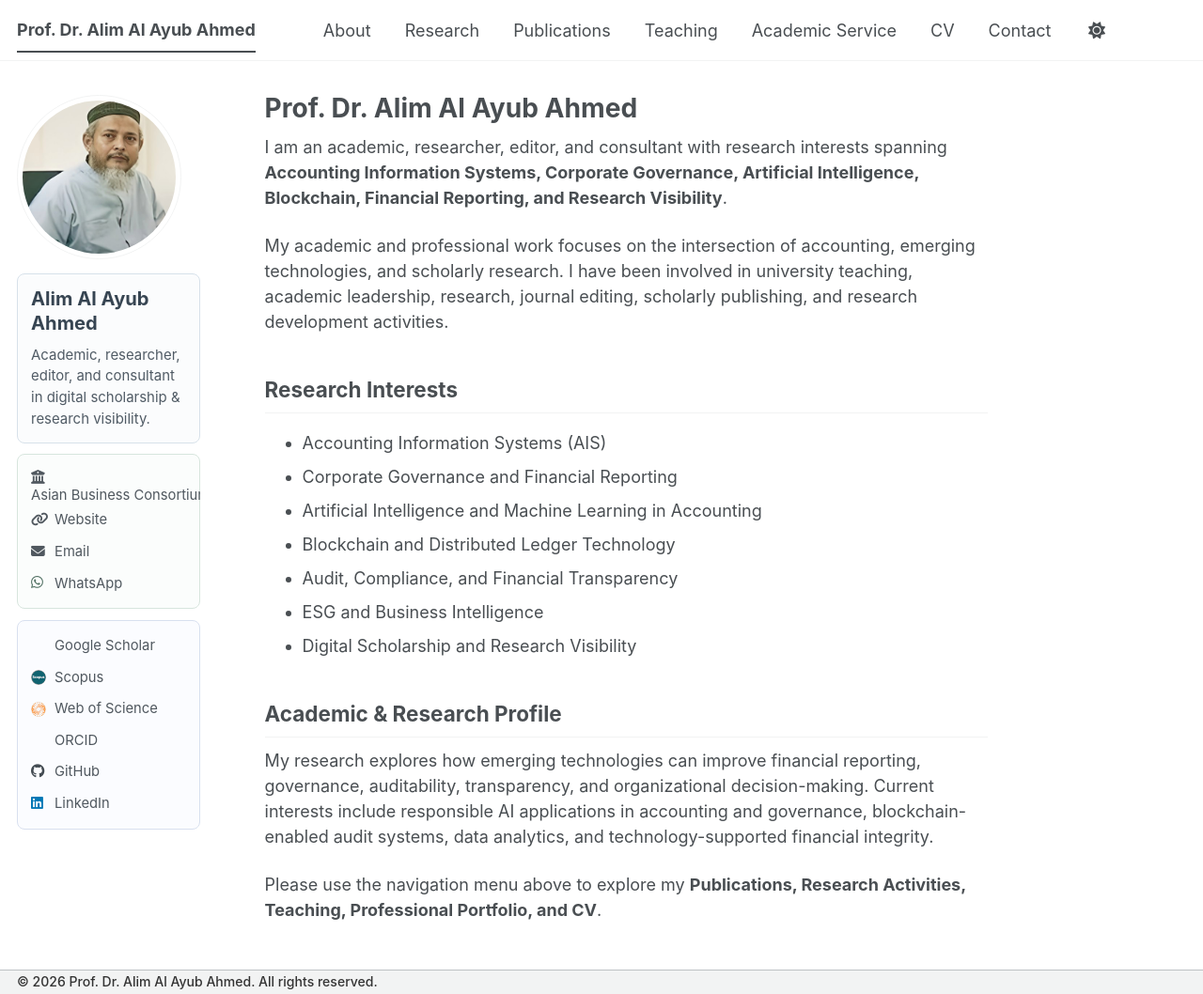
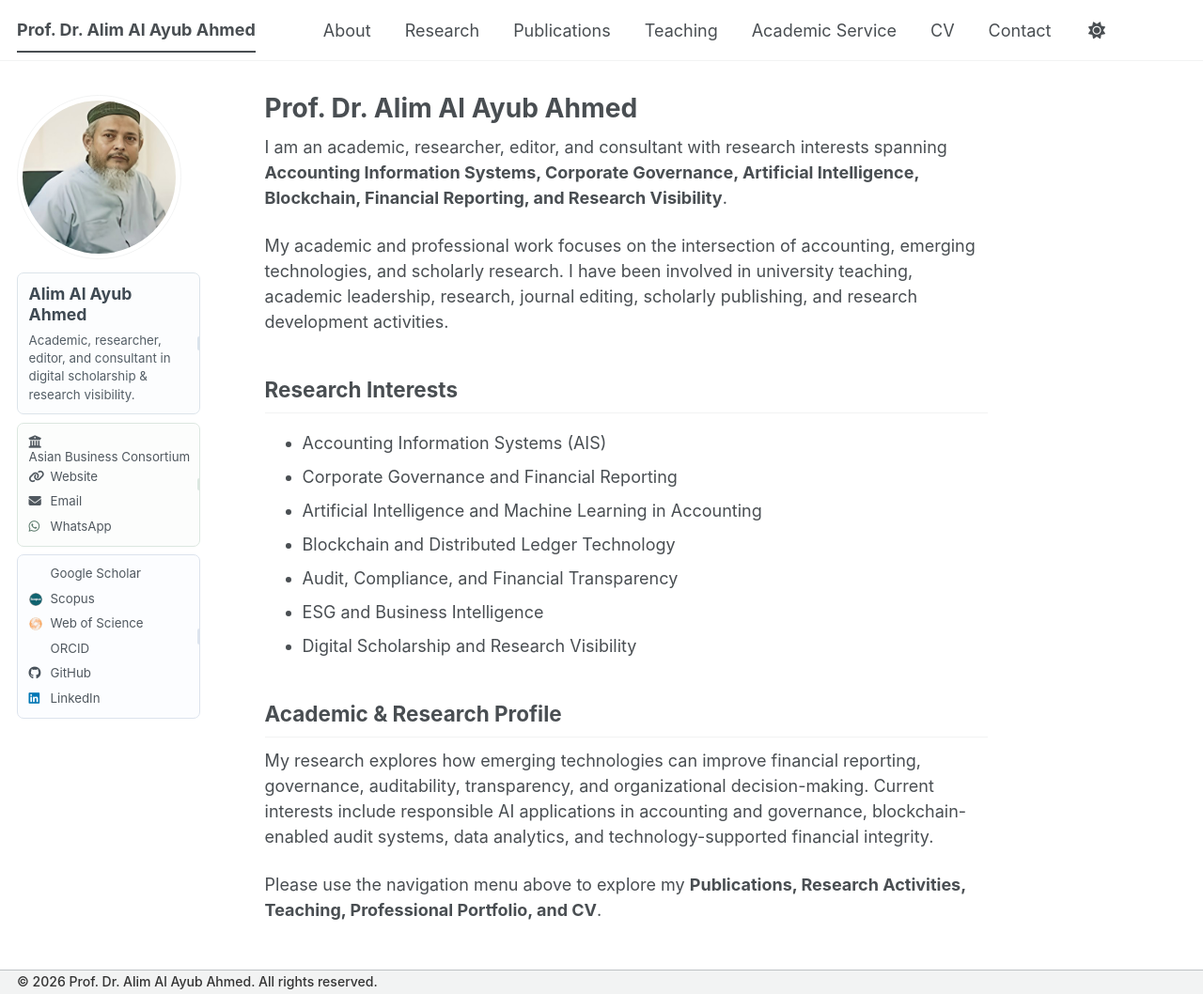
Before and after one commit to alimalayubahmed/alimalayubahmed.github.io, a Jekyll site: the page built from _pages/about.md, in a window 1280 px wide and 1058 px high. Shown: the whole window at 94% size. Built offline with Jekyll 4.4.1, drawn with Linux system fonts in a browser that asks for light colours; a style sheet for code colours, icons or effects is not loaded.

Commit message:
Update author-profile-custom.css

```diff
--- a/assets/css/author-profile-custom.css
+++ b/assets/css/author-profile-custom.css
@@ -14,7 +14,7 @@
    ========================================================= */
 
 .custom-author-profile .author__avatar {
-  margin-bottom:.85rem;
+  margin-bottom:.8rem;
 }
 
 
@@ -23,16 +23,27 @@
    ========================================================= */
 
 .sidebar-profile-card {
+  position:relative;
   width:100%;
-  margin:0 0 .65rem;
-  padding:.72rem .78rem;
-  border:1px solid #d9e2ea;
-  border-radius:8px;
-  transition:
-    transform .2s ease,
-    box-shadow .2s ease,
-    border-color .2s ease,
-    background .2s ease;
+  margin:0 0 .48rem;
+  padding:.58rem .64rem;
+  border:1px solid #dde4ea;
+  border-radius:7px;
+  overflow:hidden;
+  transition:transform .18s ease,box-shadow .18s ease,border-color .18s ease,background .18s ease;
+}
+
+/* Small vertical accent on right */
+.sidebar-profile-card::after {
+  content:"";
+  position:absolute;
+  top:45%;
+  right:0;
+  width:2px;
+  height:10%;
+  min-height:12px;
+  border-radius:2px 0 0 2px;
+  opacity:.45;
 }
 
 
@@ -41,15 +52,19 @@
    ========================================================= */
 
 .sidebar-profile-card--bio {
-  border-color:#d7e1ea;
-  background:#fbfcfd;
+  border-color:#dce4ea;
+  background:#fcfdfe;
+}
+
+.sidebar-profile-card--bio::after {
+  background:#adc4d5;
 }
 
 .sidebar-profile-card--bio:hover {
-  transform:translateY(-2px);
-  border-color:#9ebbd2;
-  background:#f6fafd;
-  box-shadow:0 5px 14px rgba(32,72,105,.08);
+  transform:translateY(-1px);
+  border-color:#c1d2df;
+  background:#f9fbfd;
+  box-shadow:0 3px 9px rgba(32,72,105,.06);
 }
 
 .custom-author-content {
@@ -58,18 +73,19 @@
 }
 
 .custom-author-content .author__name {
-  margin:0 0 .55rem;
+  margin:0 0 .38rem;
   padding:0;
-  font-size:1.12rem;
-  line-height:1.28;
-  color:#374552;
+  font-size:.98rem;
+  line-height:1.25;
+  font-weight:700;
+  color:#3f4a53;
 }
 
 .custom-author-content .author__bio {
   margin:0;
-  font-size:.83rem;
-  line-height:1.52;
-  color:#505b65;
+  font-size:.74rem;
+  line-height:1.45;
+  color:#545e66;
 }
 
 
@@ -94,15 +110,19 @@
    ========================================================= */
 
 .sidebar-profile-card--contact {
-  border-color:#d7e5dd;
-  background:#fbfdfc;
+  border-color:#dce7e0;
+  background:#fcfdfc;
+}
+
+.sidebar-profile-card--contact::after {
+  background:#b2cdbd;
 }
 
 .sidebar-profile-card--contact:hover {
-  transform:translateY(-2px);
-  border-color:#9fc4ad;
-  background:#f5faf7;
-  box-shadow:0 5px 14px rgba(55,105,76,.09);
+  transform:translateY(-1px);
+  border-color:#bfd6c8;
+  background:#f9fcfa;
+  box-shadow:0 3px 9px rgba(55,105,76,.06);
 }
 
 
@@ -111,21 +131,25 @@
    ========================================================= */
 
 .sidebar-profile-card--academic {
-  border-color:#d8e0ef;
-  background:#fbfcff;
+  border-color:#dce3ed;
+  background:#fcfdff;
+}
+
+.sidebar-profile-card--academic::after {
+  background:#b5c5dc;
 }
 
 .sidebar-profile-card--academic:hover {
-  transform:translateY(-2px);
-  border-color:#9fb5dc;
-  background:#f6f8fd;
-  box-shadow:0 5px 14px rgba(42,74,128,.09);
+  transform:translateY(-1px);
+  border-color:#c1cee0;
+  background:#fafbfe;
+  box-shadow:0 3px 9px rgba(42,74,128,.06);
 }
 
 
 /* =========================================================
    SIDEBAR LIST
-   Reduced vertical spacing
+   Compact vertical spacing
    ========================================================= */
 
 .sidebar-profile-list {
@@ -137,16 +161,15 @@
 .sidebar-profile-list li {
   display:flex;
   align-items:center;
-  min-height:27px;
   margin:0;
-  padding:.13rem 0;
-  font-size:.82rem;
-  line-height:1.25;
+  padding:.08rem 0;
+  font-size:.74rem;
+  line-height:1.18;
   color:#50585f;
 }
 
 .sidebar-profile-list li + li {
-  margin-top:.08rem;
+  margin-top:.12rem;
 }
 
 .sidebar-profile-list li > a {
@@ -154,15 +177,16 @@
   align-items:center;
   width:100%;
   min-width:0;
+  padding:.02rem 0;
   color:#50585f;
   text-decoration:none;
-  transition:color .16s ease, transform .16s ease;
+  transition:color .15s ease,transform .15s ease;
 }
 
 .sidebar-profile-list li > a:hover {
   color:#1f5f99;
   text-decoration:none;
-  transform:translateX(2px);
+  transform:translateX(1px);
 }
 
 
@@ -171,14 +195,14 @@
    ========================================================= */
 
 .sidebar-item-icon {
-  flex:0 0 25px;
+  flex:0 0 23px;
   display:inline-flex;
   align-items:center;
   justify-content:flex-start;
-  width:25px;
-  height:18px;
+  width:23px;
+  height:15px;
   margin:0;
-  font-size:.82rem;
+  font-size:.74rem;
   line-height:1;
 }
 
@@ -199,12 +223,12 @@
 
 .sidebar-item-icon--image img {
   display:block !important;
-  width:16px !important;
-  height:16px !important;
-  min-width:16px !important;
-  min-height:16px !important;
-  max-width:16px !important;
-  max-height:16px !important;
+  width:14px !important;
+  height:14px !important;
+  min-width:14px !important;
+  min-height:14px !important;
+  max-width:14px !important;
+  max-height:14px !important;
   margin:0 !important;
   padding:0 !important;
   border:0 !important;
@@ -228,11 +252,11 @@
    ========================================================= */
 
 .sidebar-profile-list .fa-whatsapp {
-  color:#4f6f61;
+  color:#557566;
 }
 
 .sidebar-profile-list .ai-google-scholar {
-  color:#4c5963;
+  color:#53606a;
 }
 
 .sidebar-profile-list .ai-orcid {
@@ -240,7 +264,7 @@
 }
 
 .sidebar-profile-list .fa-github {
-  color:#444c53;
+  color:#48515a;
 }
 
 .sidebar-profile-list .fa-linkedin {
@@ -249,13 +273,13 @@
 
 
 /* =========================================================
-   MOBILE / FOLLOW BUTTON
+   RESPONSIVE
    ========================================================= */
 
 @media (max-width:1024px) {
 
   .sidebar-profile-card {
-    margin-bottom:.6rem;
+    margin-bottom:.45rem;
   }
 
 }
@@ -263,11 +287,16 @@
 @media (max-width:768px) {
 
   .sidebar-profile-card {
-    padding:.68rem .72rem;
+    padding:.55rem .6rem;
   }
 
+  .custom-author-content .author__name {
+    font-size:.95rem;
+  }
+
+  .custom-author-content .author__bio,
   .sidebar-profile-list li {
-    min-height:26px;
+    font-size:.73rem;
   }
 
 }
```
